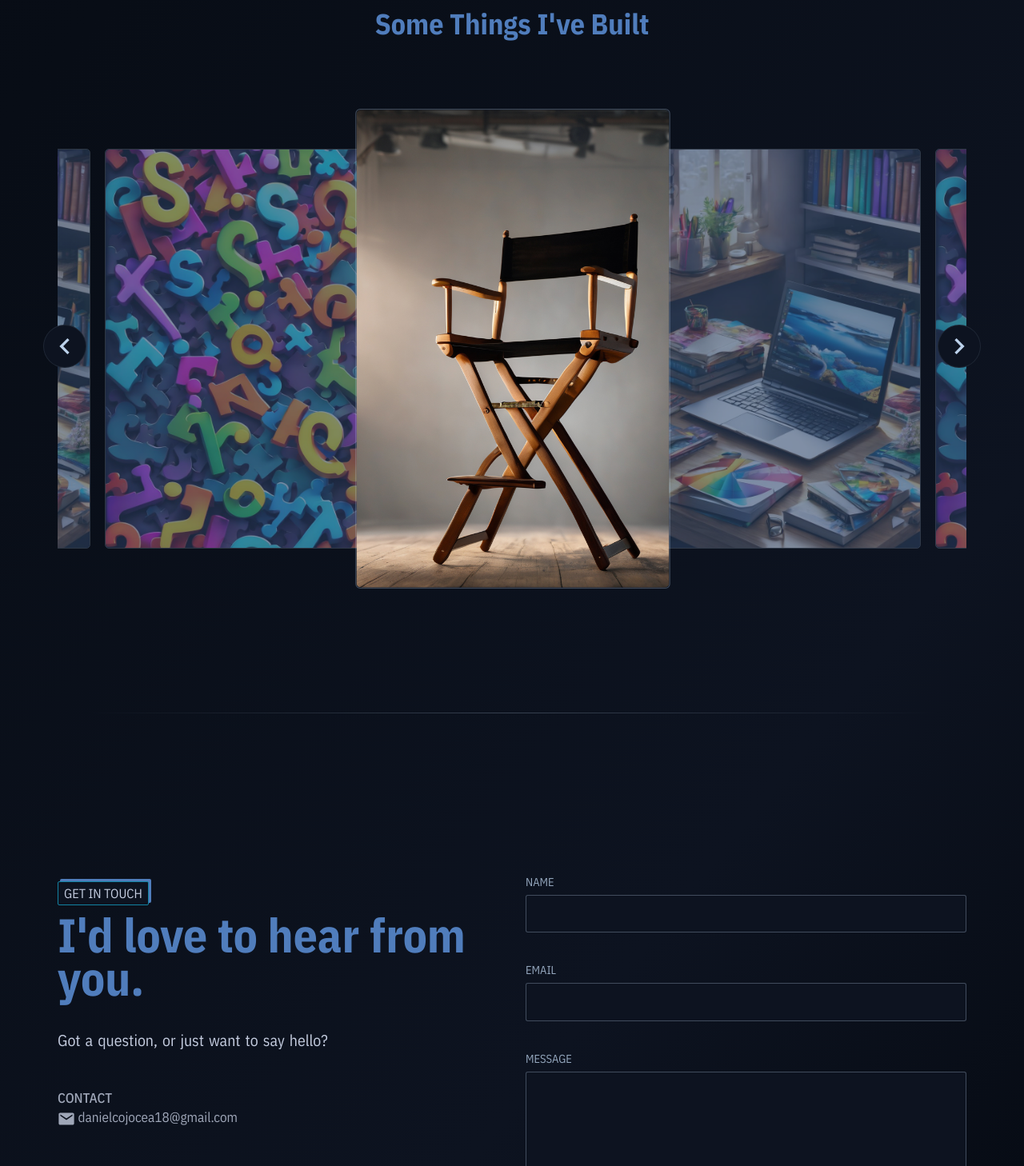
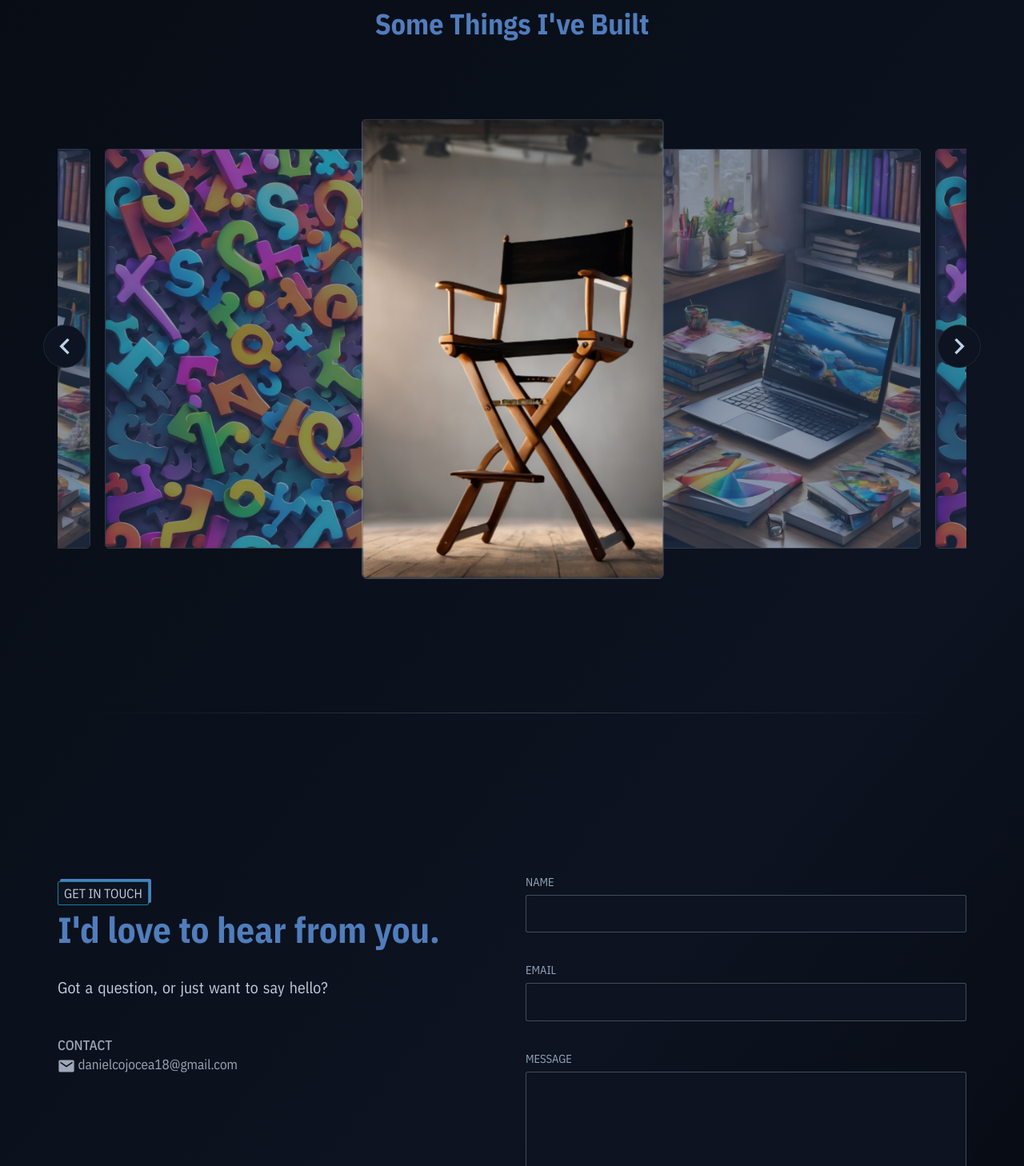
Before and after one commit to danielcj2/portfolio-v1, a React (Create React App) app: page / in a window 1280 px wide. Shown: the part 3179-4637 px from the top of the page at 80% size. Built offline with nearby package versions, Linux system fonts and the light colour scheme; a web font is replaced by a local one.

Commit message:
fixed project slider hover out animation

```diff
--- a/src/App.js
+++ b/src/App.js
@@ -43,7 +43,7 @@ const animateCursor = (event, interacting) => {
 }
 
 window.onmousemove = event =>{
-  const interactable = event.target.closest(".interactable") || event.target.closest(".slick-center"),
+  const interactable = event.target.closest(".interactable") || event.target.closest(".slick-current"),
         interacting = interactable !== null;
   var mobile = false;
 
--- a/src/components/Expertise.js
+++ b/src/components/Expertise.js
@@ -6,6 +6,7 @@ import { BsDatabaseFill } from "react-icons/bs";
 import { SiJquery, SiCsharp, SiPhp } from "react-icons/si";
 import { BiLogoBootstrap } from "react-icons/bi";
 import RevealFramer from "./RevealFramer";
+import { motion } from "framer-motion";
 
 import Icon from "./Icon";
 
@@ -82,7 +83,24 @@ const Expertise = () => {
         <div className="skills-container">
           <RevealFramer><p>SOME TECHNOLOGIES I'VE WORKED WITH:</p></RevealFramer>
           <div className="skills d-flex flex-wrap ">
-            {techItems.map((item, index) => (<div className="skill" key={index}><Icon svgPath={item.icon} styleTrue={item.styleTrue} iconName={item.name}/></div>))}
+            {techItems.map((item, index) => (
+            <motion.div
+              className="skill"
+              key={index}
+              variants={{
+                initial: { opacity: 0, y: 100},
+                animate: (index) => ({
+                  opacity: 1,
+                  y: 0,
+                  transition: { delay: (0.4 + 0.05 * index), }
+                })
+              }}
+              initial="initial"
+              whileInView="animate"
+              viewport={{once: true}}
+              custom={index}>
+                <Icon svgPath={item.icon} styleTrue={item.styleTrue} iconName={item.name}/>
+            </motion.div>))}
           </div>
         </div>
       </div>
--- a/src/components/RevealFramer.js
+++ b/src/components/RevealFramer.js
@@ -22,7 +22,7 @@ export default function RevealFramer({children}) {
         }}
         initial="hidden"
         animate={controls}
-        transition={{duration: 0.5, delay: 0.75}}>
+        transition={{duration: 0.5, delay: 0.5}}>
         {children}
       </motion.div>
     </div>
--- a/src/components/SliderComponent.js
+++ b/src/components/SliderComponent.js
@@ -1,10 +1,14 @@
 import Slider from "react-slick";
 import { HashLink } from "react-router-hash-link";
-import { useRef } from "react";
+import { useState, useRef } from "react";
 import { MdOutlineKeyboardArrowRight, MdOutlineKeyboardArrowLeft } from "react-icons/md";
 import guessdleImg from "../img/guessdle.jpg";
 import movie_rankerImg from "../img/movie-ranker.jpg";
 import portfolioImg from "../img/portfolio.jpg";
+import { motion } from "framer-motion";
+import portfolioHover from "../svg/portfolio-title.svg";
+import movieHover from "../svg/movie-ranker-title.svg";
+import guessdleHover from "../svg/guessdle-title.svg";
 
 const SliderComponent = () => {
   var settings = {
@@ -55,6 +59,7 @@ const SliderComponent = () => {
       description: '',
       path: '/projects/guessdle#',
       background: guessdleImg,
+      hover: guessdleHover,
     },
     {
       id: 2,
@@ -62,6 +67,7 @@ const SliderComponent = () => {
       description: '',
       path: '/projects/movie_ranker#',
       background: movie_rankerImg,
+      hover: movieHover,
     },
     {
       id: 3,
@@ -69,15 +75,34 @@ const SliderComponent = () => {
       description: '',
       path: '/projects/portfolio#',
       background: portfolioImg,
+      hover: portfolioHover,
     }
   ]
 
   const arrowRef= useRef(null);
+  const [isHover, setHover]= useState("");
 
   return (
     <div className="slider-container mx-auto">
       <Slider ref={arrowRef} {...settings}>
-        {projectList.map((project) => (<div className={"project-wrapper " + project.name} key={project.id}><HashLink to={project.path}><img src={project.background} alt="Project cover" /></HashLink></div>))}{projectList.map((project) => (<div className={"project-wrapper " + project.name} key={project.id}><HashLink to={project.path}><img src={project.background} alt="Project cover" /></HashLink></div>))}
+        {projectList.map((project) => (<motion.div className={"project-wrapper " + project.name} key={project.id} onHoverStart={() => setHover(project.name)} onHoverEnd={() => setHover("")}><HashLink to={project.path}><img className="prj-cover" src={project.background} alt="Project cover" />
+        <motion.img
+          className="prj-hover"
+          src={project.hover}
+          style={{position:"absolute", objectFit:"contain"}}
+          initial ={{ y: 0, scale: 1/1.15 }}
+          animate={isHover === project.name ? { y: "-100%", scale: 1/1.15} : {opacity: 1} }
+          transition={{type:"spring", duration: 0.75}}>
+        </motion.img></HashLink></motion.div>))}
+        {projectList.map((project) => (<motion.div className={"project-wrapper " + project.name} key={project.id} onHoverStart={() => setHover(project.name)} onHoverEnd={() => setHover("")}><HashLink to={project.path}><img className="prj-cover" src={project.background} alt="Project cover" />
+        <motion.img
+          className="prj-hover"
+          src={project.hover}
+          style={{position:"absolute", objectFit:"contain"}}
+          initial ={{ y: 0, scale: 1/1.15 }}
+          animate={isHover === project.name ? { y: "-100%", scale: 1/1.15} : {opacity: 1} }
+          transition={{type:"spring", duration: 0.75}}>
+        </motion.img></HashLink></motion.div>))}
       </Slider>
       <button className="btn-left interactable" onClick={() =>arrowRef.current.slickPrev()}><MdOutlineKeyboardArrowLeft/></button>
       <button className="btn-right interactable" onClick={() =>arrowRef.current.slickNext()}><MdOutlineKeyboardArrowRight/></button>
--- a/src/css/app.css
+++ b/src/css/app.css
@@ -608,7 +608,10 @@ div:has(.flippable-card){
   height: 500px;
   border: solid 0.1rem rgba(var(--border-font-tertiary-rgb), 0.3);
   border-radius: 5px;
-  transition: all 0.3s;
+}
+
+.project-wrapper:hover{
+  border: none;
 }
 
 .project-wrapper>a::before{
@@ -619,7 +622,7 @@ div:has(.flippable-card){
   width: 100%;
   height: 100%;
   background: var(--bg-tertiary);
-  opacity: 0.4;
+  opacity: 0.3;
 }
 
 .slick-center .project-wrapper>a::before{
@@ -638,43 +641,18 @@ div:has(.flippable-card){
   background: url('../svg/portfolio-title.svg');
 }
 
-.project-wrapper:hover>a::after{
-  content: "";
-  position: absolute;
-  left: 0;
-  width: 100%;
-  height: 100%;
-  background-repeat: no-repeat;
-  background-size: 80%;
-  background-position: center;
-}
-
-.project-wrapper>a::after{
-  animation: slidein 1s;
-  animation-timing-function: cubic-bezier(0.19, 1, 0.22, 1);
-}
-
-@keyframes slidein {
-  from{
-    top:100%;
-  }
-
-  to {
-    top: 0;
-  }
-}
-
-
 .project-wrapper>a>img{
   width: 100%;
   height: 100%;
+}
+
+.prj-cover{
   object-fit: cover;
   opacity: 1;
   transition: all 0.4s ease-out;
-  border-radius: 5px;
 }
 
-.project-wrapper:hover>a>img{
+.project-wrapper:hover .prj-cover{
   transform: scale(1.05);
 }
 
@@ -684,9 +662,8 @@ div:has(.flippable-card){
 }
 
 .center .slick-center .project-wrapper{
-  transform: scale(1.2);
+  transform: scale(1.15);
   z-index: 10;
-  transition: all 0.4s ease-in-out;
   opacity: 1;
   pointer-events: all;
 }
@@ -696,15 +673,11 @@ div:has(.flippable-card){
   pointer-events: none;
 }
 
-.slick-center:hover .project-wrapper>a>img{
+.slick-center:hover .prj-cover{
   filter: blur(2px);
 }
 
 @media (min-width: 1024px) and (max-width: 1200px) {
-  .center .slick-center .project-wrapper{
-    transform: scale(1.15);
-  }
-
   .project-wrapper{
     height: 400px;
   }
@@ -715,7 +688,7 @@ div:has(.flippable-card){
     background: none;
   }
 
-  .slick-slide:hover .project-wrapper>a>img{
+  .slick-slide:hover .prj-cover{
     filter: blur(2px);
   }
 
@@ -732,7 +705,7 @@ div:has(.flippable-card){
 .section:has(.contact) h2{
   margin: 0;
   margin-bottom: 10px;
-  font-size: clamp(1rem, 9vw, 3.3rem);
+  font-size: clamp(1rem, 9vw, 2.5rem);
   line-height: 0.9;
 }
 
```
